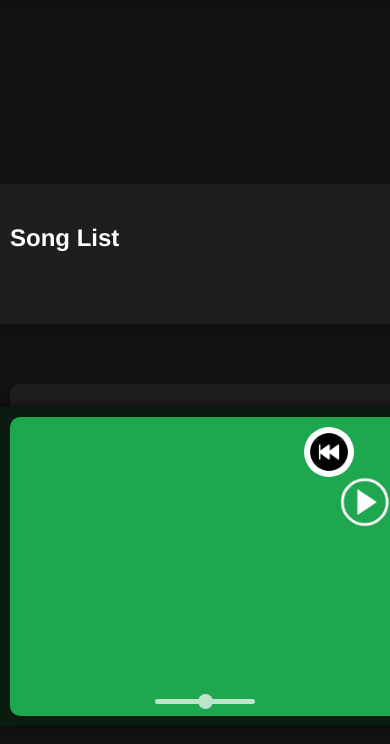
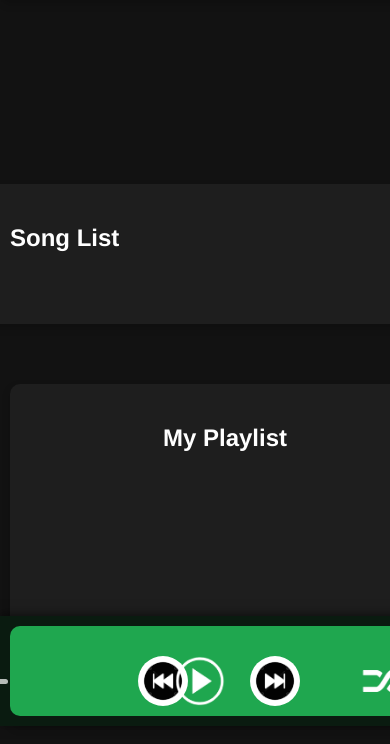
Before and after one commit to dragonsumu1/music-player, a website: page public/index.html in a window 390 px wide. Shown: the part 118-862 px from the top of the page. Drawn offline with Linux system fonts and the light colour scheme; no server answers.

Commit message:
rollback mobile view

```diff
--- a/public/style.css
+++ b/public/style.css
@@ -94,7 +94,6 @@ body {
   width: 100%;
   max-width: 1200px;
   position: relative; /* Add relative positioning */
-  flex-wrap: wrap; /* Allow wrapping of elements */
 }
 
 .song-title {
@@ -129,7 +128,6 @@ body {
   justify-content: center;
   align-items: center;
   margin: 0 10px; /* Adjust margin */
-  flex-wrap: wrap; /* Allow wrapping of control buttons */
 }
 
 button {
@@ -157,10 +155,8 @@ button#shuffle-btn {
   width: 50px; /* Ensure consistent size */
   height: 50px; /* Ensure consistent size */
   border: none; /* Remove border */
-  position: relative; /* Change to relative positioning */
-  bottom: auto; /* Reset position */
-  left: auto; /* Reset position */
-  transform: none; /* Reset transform */
+  position: fixed; /* Add fixed positioning */
+  bottom: 20px; /* Adjust position */
 }
 
 button#play-pause-btn {
@@ -355,9 +351,9 @@ audio {
 }
 
 .volume-slider {
-  position: relative; /* Change to relative positioning */
-  right: auto; /* Reset position */
-  bottom: auto; /* Reset position */
+  position: fixed; /* Fix the position */
+  right: 380px; /* Position it 20px from the right */
+  bottom: 40px; /* Position it 20px from the bottom */
   width: 100px;
   -webkit-appearance: none;
   appearance: none;
@@ -418,8 +414,6 @@ audio {
 
   .controls {
     margin: 10px 0; /* Adjust margin */
-    flex-direction: row; /* Arrange control buttons in a row */
-    justify-content: space-around; /* Distribute control buttons evenly */
   }
 
   .song-list {
```
